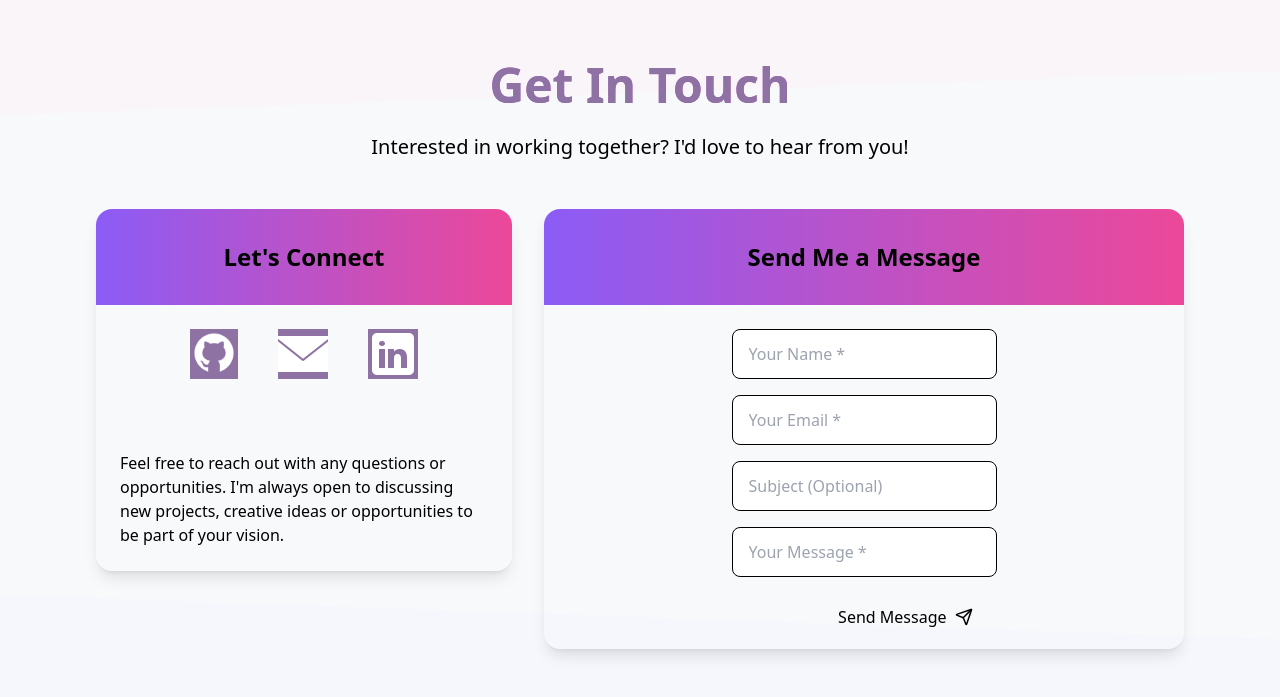
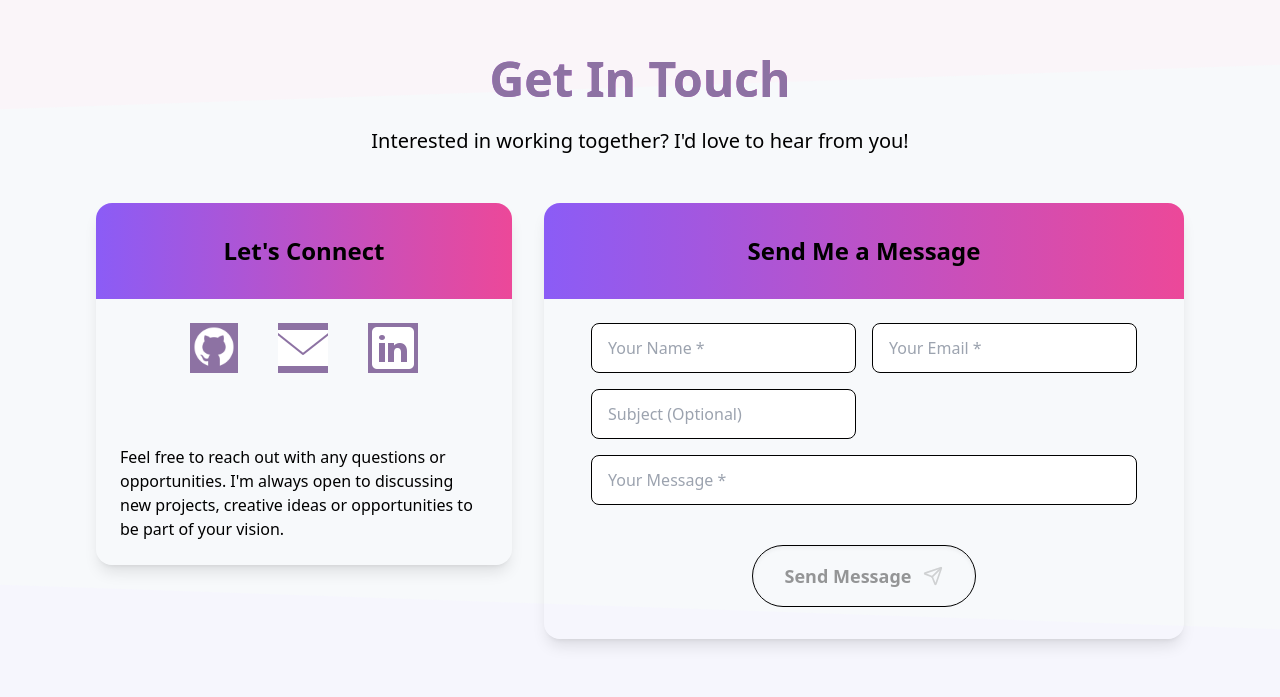
Before and after one commit to ashleymckellar/tailwind-portfolio, a React (Vite) app: page / in a window 1280 px wide. Shown: the part 4679-5376 px from the top of the page. Built offline with nearby package versions, Linux system fonts and the light colour scheme.

Commit message:
update mobile styling

```diff
--- a/src/components/ContactForm.jsx
+++ b/src/components/ContactForm.jsx
@@ -69,11 +69,18 @@ const ContactForm = () => {
                     console.log(result.text);
                     setIsSubmitted(true);
                     handleOpenModal();
-                    setInputs({ name: '', email: '', subject: '', message: '' });
+                    setInputs({
+                        name: '',
+                        email: '',
+                        subject: '',
+                        message: '',
+                    });
                 },
                 (error) => {
                     console.log(error.text);
-                    setRequiredFieldError('Failed to send message. Please try again.');
+                    setRequiredFieldError(
+                        'Failed to send message. Please try again.',
+                    );
                 },
             );
     };
@@ -106,14 +113,29 @@ const ContactForm = () => {
         setShowModal(false);
     };
 
-
-    const InputField = ({ type, name, icon, placeholder, value, multiline = false, required = false }) => (
-        <div className={`mb-6 relative group ${focused === name ? 'focused' : ''}`}>
+    const InputField = ({
+        type,
+        name,
+        icon,
+        placeholder,
+        value,
+        multiline = false,
+        required = false,
+    }) => (
+        <div
+            className={`mb-6 relative group ${
+                focused === name ? 'focused' : ''
+            }`}
+        >
             <div className="flex items-center bg-white rounded-lg overflow-hidden shadow-sm border transition-all duration-300 group-hover:shadow-md">
                 <div
                     className={`
                         flex items-center justify-center p-3 text-gray-400
-                        ${focused === name ? 'text-rose-500' : 'group-hover:text-lavender-500'}
+                        ${
+                            focused === name
+                                ? 'text-rose-500'
+                                : 'group-hover:text-lavender-500'
+                        }
                         transition-colors duration-300
                     `}
                 >
@@ -171,7 +193,8 @@ const ContactForm = () => {
                         Get In Touch
                     </h2>
                     <p className="text-xl text-gray-700 max-w-2xl mx-auto">
-                        Interested in working together? I'd love to hear from you!
+                        Interested in working together? I'd love to hear from
+                        you!
                     </p>
                 </div>
 
@@ -179,7 +202,9 @@ const ContactForm = () => {
                     {/* Contact Info & Social Side */}
                     <div className="md:col-span-2 bg-white rounded-2xl shadow-lg overflow-hidden">
                         <div className="h-24 bg-gradient-to-r from-lavender-deep to-rose-deep flex items-center justify-center">
-                            <h3 className="text-2xl font-semibold text-white">Let's Connect</h3>
+                            <h3 className="text-2xl font-semibold text-white">
+                                Let's Connect
+                            </h3>
                         </div>
 
                         <div className="p-6">
@@ -187,7 +212,10 @@ const ContactForm = () => {
 
                             <div className="mt-8 space-y-4">
                                 <p className="text-gray-600">
-                                    Feel free to reach out with any questions or opportunities. I'm always open to discussing new projects, creative ideas or opportunities to be part of your vision.
+                                    Feel free to reach out with any questions or
+                                    opportunities. I'm always open to discussing
+                                    new projects, creative ideas or
+                                    opportunities to be part of your vision.
                                 </p>
                             </div>
                         </div>
@@ -195,16 +223,20 @@ const ContactForm = () => {
 
                     {/* Contact Form */}
                     <div className="md:col-span-3 bg-white relative flex flex-col items-center rounded-2xl shadow-lg overflow-hidden transition-all duration-300">
-
                         <div className="absolute top-0 right-0  bg-lavender-light rounded-bl-full -z-10 opacity-50" />
                         <div className="absolute bottom-0 left-0 bg-rose-light rounded-tr-full -z-10 opacity-50" />
 
                         <div className="w-full h-24 bg-gradient-to-r from-lavender-deep to-rose-deep flex items-center justify-center">
-    <h3 className="text-2xl font-semibold text-white">Send Me a Message</h3>
+                            <h3 className="text-2xl font-semibold text-white">
+                                Send Me a Message
+                            </h3>
                         </div>
 
-                        <div className='flex py-2'>
-                    <form onSubmit={sendEmail} className="flex flex-col space-y-4 w-full mt-4">
+                        <div className="flex py-2">
+                            <form
+                                onSubmit={sendEmail}
+                                className="grid grid-cols-1 md:grid-cols-2 gap-4 w-full mt-4"
+                            >
                                 <input
                                     type="text"
                                     name="name"
@@ -214,7 +246,6 @@ const ContactForm = () => {
                                     required={true}
                                     onChange={handleChange}
                                     className="w-full px-4 py-3 border border-gray-300 rounded-lg focus:outline-none focus:ring-2 focus:ring-lavender-deep focus:border-lavender-deep transition-all duration-300"
-
                                 />
 
                                 <input
@@ -226,7 +257,6 @@ const ContactForm = () => {
                                     required={true}
                                     onChange={handleChange}
                                     className="w-full px-4 py-3 border border-gray-300 rounded-lg focus:outline-none focus:ring-2 focus:ring-lavender-deep focus:border-lavender-deep transition-all duration-300"
-
                                 />
 
                                 <input
@@ -237,18 +267,15 @@ const ContactForm = () => {
                                     value={inputs.subject}
                                     onChange={handleChange}
                                     className="w-full px-4 py-3 border border-gray-300 rounded-lg focus:outline-none focus:ring-2 focus:ring-lavender-deep focus:border-lavender-deep transition-all duration-300"
-
                                 />
 
                                 <input
                                     name="message"
-                                icon={<MessageSquare size={20} />}
                                     placeholder="Your Message *"
                                     value={inputs.message}
                                     onChange={handleChange}
                                     required={true}
-                               className="w-full px-4 py-3 border border-gray-300 rounded-lg focus:outline-none focus:ring-2 focus:ring-lavender-deep focus:border-lavender-deep transition-all duration-300"
-
+                                    className="col-span-1 md:col-span-2 w-full px-4 py-3 border border-gray-300 rounded-lg focus:outline-none focus:ring-2 focus:ring-lavender-deep focus:border-lavender-deep transition-all duration-300"
                                 />
 
                                 {requiredFieldError && (
@@ -257,22 +284,32 @@ const ContactForm = () => {
                                     </div>
                                 )}
 
-                            <div className="flex justify-end">
+
+
+<div className="col-span-1 md:col-span-2 flex justify-center my-6">
     <button
         type="submit"
         className={`
-                                        group relative overflow-hidden rounded-lg px-6 py-3
-                                        font-medium transition-all duration-300
+            group relative overflow-hidden rounded-full px-8 py-4 font-semibold text-lg
+            transition-all duration-300 min-w-[200px]
             ${isDisabled
-                                            ? 'bg-gray text-gray cursor-not-allowed'
-                                            : 'bg-gradient-to-r from-lavender-deep to-rose-deep text-white shadow-md hover:shadow-lg transform hover:-translate-y-1'
+                ? 'bg-gray-100 border border-gray-200 text-gray-400 cursor-not-allowed shadow-inner'
+                : 'bg-gradient-to-r from-lavender-deep to-rose-deep text-white shadow-lg hover:shadow-xl transform hover:-translate-y-1 hover:scale-105'
             }
         `}
         disabled={isDisabled}
     >
-                                    <span className="relative flex items-center gap-2">
+        {isDisabled && (
+            <div className="absolute inset-0 bg-gradient-to-r from-transparent via-white/10 to-transparent transform -skew-x-12 opacity-40" />
+        )}
+        <span className={`relative flex items-center justify-center gap-3 transition-opacity duration-300 ${isDisabled ? 'opacity-40' : ''}`}>
             Send Message
-                                        <Send size={18} className="transition-transform duration-300 group-hover:translate-x-1" />
+            <Send
+                size={20}
+                className={`transition-all duration-300 ${
+                    isDisabled ? 'opacity-40' : 'group-hover:translate-x-1 group-hover:scale-110'
+                }`}
+            />
         </span>
     </button>
 </div>
@@ -291,5 +328,4 @@ const ContactForm = () => {
     );
 };
 
-
 export default ContactForm;
--- a/src/components/Navbar.jsx
+++ b/src/components/Navbar.jsx
@@ -29,10 +29,10 @@ export default function Navbar() {
             <div className="relative">
                 <img
                     src={beach}
-                    className="object-cover w-full h-[500px] brightness-90"
+                    className="object-cover w-full h-[350px] sm:h-[400px] md:h-[500px] brightness-90"
                     alt="Pensacola Beach"
                 />
-                <div className="absolute inset-0 bg-gradient-to-b from-transparent to-black/50 flex flex-col items-center justify-end pb-16">
+                      <div className="absolute inset-0 bg-gradient-to-b from-transparent to-black/50 flex flex-col items-center justify-end pb-12 sm:pb-14 md:pb-16">
                     <h1 className="font-sans text-4xl sm:text-5xl md:text-6xl text-[#FFFFFF] font-bold mb-4 drop-shadow-lg">Ashley McKellar</h1>
                     <h3 className="text-xl sm:text-2xl md:text-3xl text-[#FFFFFF] font-medium drop-shadow-lg">Software Developer</h3>
                 </div>
@@ -71,7 +71,7 @@ export default function Navbar() {
                         </button>
                     </div>
 
-                    {/* Desktop Navigation Links */}
+
                     <div className="hidden lg:flex space-x-8">
                         <NavLink to="about" label="About" />
                         <NavLink to="Skills" label="Skills" />
@@ -80,7 +80,7 @@ export default function Navbar() {
                     </div>
                 </div>
 
-                {/* Mobile Navigation Menu */}
+
                 <div
                     className={`lg:hidden transition-all duration-300 overflow-hidden ${
                         isOpen ? 'max-h-96 opacity-100' : 'max-h-0 opacity-0'
```
Also changed, not shown: src/components/Projects.jsx (+10 -9 lines). Lines whose indentation alone changed are shown as unchanged.
